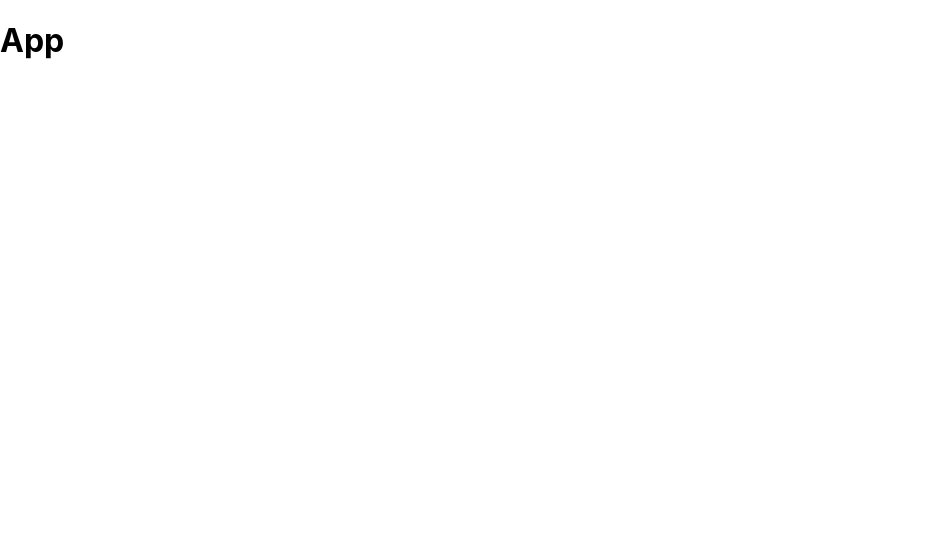
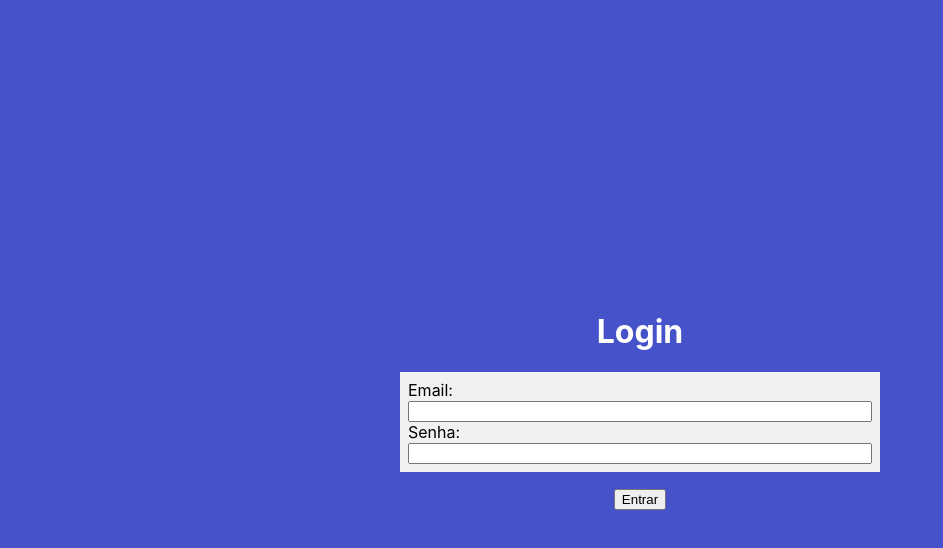
Before and after one commit to arlansonic/AuthJWT-React-NodeJS, a React (Create React App) app in the folder frontend/: page /login in a window 1280 px wide. Shown: the top 548 px of the page, without its empty margins (0-943 px from the left). Built offline with nearby package versions, Linux system fonts and the light colour scheme.

Commit message:
Criando Pagina de Login e estilizando

```diff
--- a/frontend/package.json
+++ b/frontend/package.json
@@ -8,6 +8,7 @@
     "@testing-library/user-event": "^13.5.0",
     "react": "^18.2.0",
     "react-dom": "^18.2.0",
+    "react-router-dom": "^6.3.0",
     "react-scripts": "5.0.1",
     "web-vitals": "^2.1.4"
   },
--- a/frontend/src/App.js
+++ b/frontend/src/App.js
@@ -1,8 +1,9 @@
 import './App.css';
+import AppRoutes from './AppRoutes';
 
 function App() {
-  return(
-    <h1>App</h1>
+  return (
+    <AppRoutes />
   )
 }
 
--- /dev/null
+++ b/frontend/src/AppRoutes.jsx
@@ -0,0 +1,18 @@
+import React from "react";
+import { BrowserRouter as Router, Route, Routes } from "react-router-dom";
+
+import LoginPage from "./pages/LoginPage";
+import MainPage from "./pages/MainPage";
+
+const AppRoutes = () => {
+    return (
+        <Router>
+            <Routes>
+                <Route exact path="/login" element={<LoginPage />} />
+                <Route exact path="/" element={<MainPage />} />
+            </Routes>
+        </Router>
+    )
+}
+
+export default AppRoutes
--- a/frontend/src/index.css
+++ b/frontend/src/index.css
@@ -1,3 +1,13 @@
+html {
+  box-sizing: border-box;
+}
+
+*,
+*::before,
+*:after {
+  box-sizing: inherit;
+}
+
 body {
   margin: 0;
   font-family: -apple-system, BlinkMacSystemFont, 'Segoe UI', 'Roboto', 'Oxygen',
@@ -5,6 +15,7 @@ body {
     sans-serif;
   -webkit-font-smoothing: antialiased;
   -moz-osx-font-smoothing: grayscale;
+  background-color: #4552c9;
 }
 
 code {
--- /dev/null
+++ b/frontend/src/pages/LoginPage/index.jsx
@@ -0,0 +1,43 @@
+import React, { useState } from "react";
+import "./styles.css"
+
+const LoginPage = () => {
+    const [email, setEmail] = useState('')
+    const [password, setPassword] = useState('')
+
+    const handleLogin = () => {
+        console.log('Login', email, password)
+    }
+    return (
+        <div id="login-page">
+            <h1 className="title">Login</h1>
+            <div className="form">
+                <div className="field">
+                    <label htmlFor="email">Email:</label>
+                    <input
+                        type="email"
+                        name="email"
+                        id="email"
+                        value={email}
+                        onChange={(e) => setEmail(e.target.value)}
+                    />
+                </div>
+                <div className="field">
+                    <label htmlFor="password">Senha:</label>
+                    <input
+                        type="password"
+                        name="password"
+                        id="password"
+                        value={password}
+                        onChange={(e) => setPassword(e.target.value)}
+                    />
+                </div>
+            </div>
+            <div className="actions">
+                <button onClick={handleLogin}>Entrar</button>
+            </div>
+        </div>
+    )
+}
+
+export default LoginPage
--- /dev/null
+++ b/frontend/src/pages/LoginPage/styles.css
@@ -0,0 +1,32 @@
+#login-page {
+    display: flex;
+    flex-direction: column;
+    align-items: center;
+    justify-content: center;
+    min-height: 100vh;
+    padding: 0 2rem;
+}
+
+#login-page .title{
+    color: #fff;
+}
+
+#login-page .form{
+    background-color: #f1f1f1;
+    width: 100%;
+    max-width: 480px;
+    padding: .5rem;
+}
+
+#login-page .field label {
+    display: block;
+}
+
+#login-page .field input {
+    width: 100%;
+}
+
+#login-page .actions {
+    text-align: right;
+    margin-top: 1rem;
+}
--- /dev/null
+++ b/frontend/src/pages/MainPage/index.jsx
@@ -0,0 +1,9 @@
+import React from "react";
+
+const MainPage = () => {
+    return (
+        <h1>Main Page</h1>
+    )
+}
+
+export default MainPage
```
Also changed, not shown: 1 other file (tests, documents, lock files or other folders).
